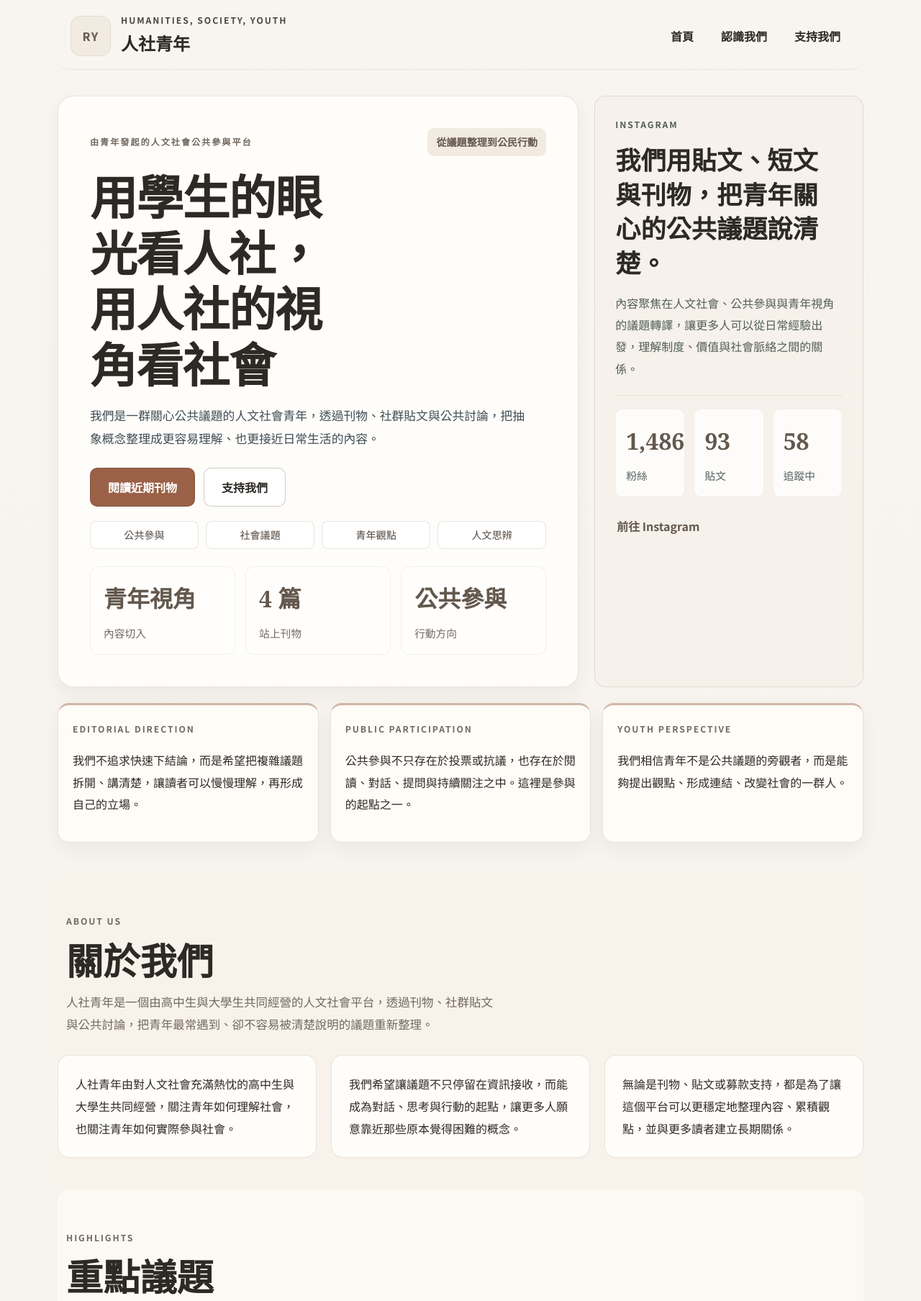
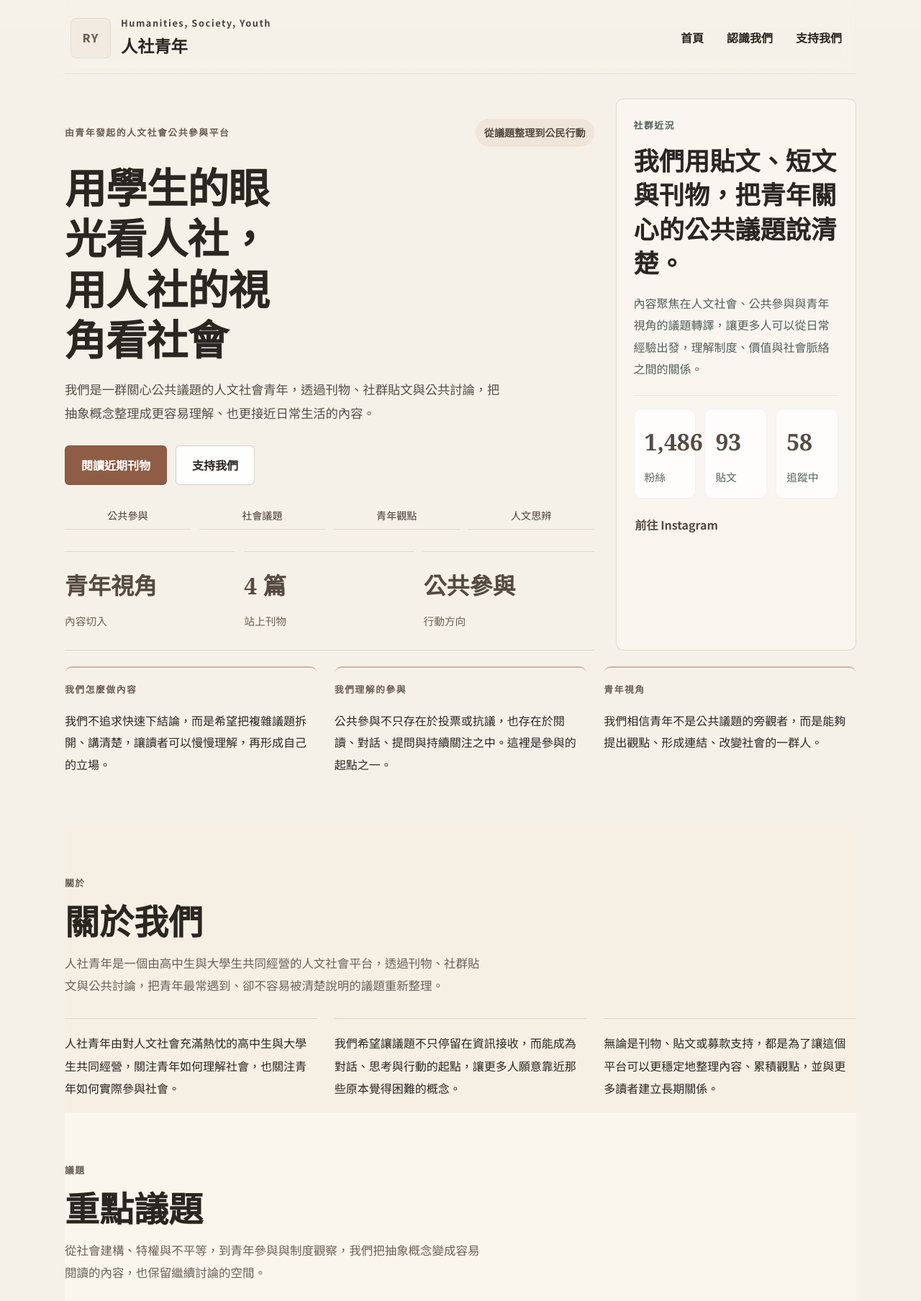
Before and after one commit to momojamesma/renshe-youth-site, a website: page public/index.html in a window 1280 px wide. Shown: the top 1808 px of the page at 72% size. Drawn offline with Linux system fonts and the light colour scheme; no server answers.

Commit message:
Tone down frontend styling for a more editorial feel

```diff
--- a/public/index.html
+++ b/public/index.html
@@ -88,7 +88,7 @@
         </div>
 
         <aside class="hero-panel">
-          <p class="panel-label">Instagram</p>
+          <p class="panel-label">社群近況</p>
           <h3>我們用貼文、短文與刊物，把青年關心的公共議題說清楚。</h3>
           <p>
             內容聚焦在人文社會、公共參與與青年視角的議題轉譯，讓更多人可以從日常經驗出發，理解制度、價值與社會脈絡之間的關係。
@@ -121,22 +121,22 @@
 
       <section class="manifesto-strip">
         <div class="manifesto-card">
-          <p class="panel-label">Editorial Direction</p>
+          <p class="panel-label">我們怎麼做內容</p>
           <p>我們不追求快速下結論，而是希望把複雜議題拆開、講清楚，讓讀者可以慢慢理解，再形成自己的立場。</p>
         </div>
         <div class="manifesto-card">
-          <p class="panel-label">Public Participation</p>
+          <p class="panel-label">我們理解的參與</p>
           <p>公共參與不只存在於投票或抗議，也存在於閱讀、對話、提問與持續關注之中。這裡是參與的起點之一。</p>
         </div>
         <div class="manifesto-card">
-          <p class="panel-label">Youth Perspective</p>
+          <p class="panel-label">青年視角</p>
           <p>我們相信青年不是公共議題的旁觀者，而是能夠提出觀點、形成連結、改變社會的一群人。</p>
         </div>
       </section>
 
       <section id="about" class="section about-section theme-block theme-about">
         <div class="section-heading">
-          <p class="eyebrow">About Us</p>
+          <p class="eyebrow">關於</p>
           <h2>關於我們</h2>
           <p class="section-intro">
             人社青年是一個由高中生與大學生共同經營的人文社會平台，透過刊物、社群貼文與公共討論，把青年最常遇到、卻不容易被清楚說明的議題重新整理。
@@ -147,7 +147,7 @@
 
       <section id="highlights" class="section theme-block theme-highlights">
         <div class="section-heading">
-          <p class="eyebrow">Highlights</p>
+          <p class="eyebrow">議題</p>
           <h2>重點議題</h2>
           <p class="section-intro">
             從社會建構、特權與不平等，到青年參與與制度觀察，我們把抽象概念變成容易閱讀的內容，也保留繼續討論的空間。
@@ -160,7 +160,7 @@
         <div class="split-section">
           <div class="section-copy">
             <div class="section-heading">
-              <p class="eyebrow">Support Us</p>
+              <p class="eyebrow">支持</p>
               <h2 id="donation-title">支持人社青年</h2>
             </div>
             <p id="donation-summary">
@@ -221,7 +221,7 @@
 
       <section id="publications" class="section theme-block theme-publications">
         <div class="section-heading">
-          <p class="eyebrow">Publications</p>
+          <p class="eyebrow">刊物</p>
           <h2>刊物專欄</h2>
           <p class="section-intro">
             這裡收錄網站整理過的完整文章。你可以先從摘要快速進入，再點進內文閱讀完整脈絡與論述。
--- a/public/styles.css
+++ b/public/styles.css
@@ -1,25 +1,25 @@
 :root {
-  --bg: #f7f4ef;
-  --bg-deep: #ebe4d8;
-  --surface: #fdfbf8;
-  --surface-strong: #fffdfa;
-  --card: #fbf8f3;
-  --line: rgba(59, 49, 39, 0.12);
-  --line-strong: rgba(59, 49, 39, 0.24);
-  --text: #2d2a26;
-  --muted: #72695f;
-  --accent: #9a6148;
-  --accent-deep: #7e4a35;
-  --forest: #64584d;
-  --ink: #51473f;
-  --gold: #b69362;
-  --shadow-soft: 0 10px 26px rgba(39, 31, 24, 0.05);
-  --shadow-card: 0 12px 28px rgba(39, 31, 24, 0.07);
-  --radius-xl: 22px;
-  --radius-lg: 16px;
-  --radius-md: 12px;
-  --radius-sm: 10px;
-  --content-max: 66ch;
+  --bg: #f6f1e8;
+  --bg-deep: #ece3d6;
+  --surface: #f9f4ec;
+  --surface-strong: #fcfaf6;
+  --card: #fbf7f0;
+  --line: rgba(70, 54, 42, 0.14);
+  --line-strong: rgba(70, 54, 42, 0.24);
+  --text: #2b2622;
+  --muted: #6b6158;
+  --accent: #8f5d45;
+  --accent-deep: #744632;
+  --forest: #554b43;
+  --ink: #433b35;
+  --gold: #b48e61;
+  --shadow-soft: 0 8px 20px rgba(49, 38, 30, 0.04);
+  --shadow-card: 0 10px 24px rgba(49, 38, 30, 0.05);
+  --radius-xl: 12px;
+  --radius-lg: 10px;
+  --radius-md: 8px;
+  --radius-sm: 6px;
+  --content-max: 64ch;
 }
 
 * {
@@ -34,8 +34,8 @@ body {
   margin: 0;
   font-family: "Noto Sans TC", "PingFang TC", sans-serif;
   color: var(--text);
-  line-height: 1.78;
-  background: linear-gradient(180deg, #f8f5f0 0%, #f4efe7 100%);
+  line-height: 1.82;
+  background: #f6f1e8;
 }
 
 body.menu-open {
@@ -47,7 +47,7 @@ body::before {
   position: fixed;
   inset: 0;
   pointer-events: none;
-  background: linear-gradient(180deg, rgba(255, 255, 255, 0.08), transparent 18%);
+  background: linear-gradient(180deg, rgba(255, 255, 255, 0.06), transparent 16%);
 }
 
 .hidden {
@@ -76,7 +76,7 @@ button {
 .hero,
 .manifesto-strip,
 .admin-shell {
-  width: min(1120px, calc(100% - 32px));
+  width: min(1100px, calc(100% - 40px));
   margin: 0 auto;
 }
 
@@ -85,14 +85,14 @@ button {
   align-items: center;
   justify-content: space-between;
   gap: 24px;
-  padding: 18px 0 14px;
+  padding: 20px 0 16px;
   position: sticky;
   top: 0;
   z-index: 30;
-  background: rgba(248, 245, 240, 0.96);
-  backdrop-filter: blur(10px);
+  background: rgba(246, 241, 232, 0.96);
+  backdrop-filter: blur(8px);
   box-shadow: none;
-  border-bottom: 1px solid rgba(59, 49, 39, 0.08);
+  border-bottom: 1px solid rgba(70, 54, 42, 0.1);
 }
 
 .theme-block {
@@ -106,13 +106,13 @@ button {
 .theme-donate,
 .theme-publications,
 .theme-about {
-  border-radius: var(--radius-lg);
+  border-radius: 0;
 }
 
 .theme-header,
 .theme-footer {
-  padding-left: 18px;
-  padding-right: 18px;
+  padding-left: 8px;
+  padding-right: 8px;
 }
 
 .theme-header {
@@ -126,27 +126,27 @@ button {
 }
 
 .theme-highlights {
-  --section-bg: rgba(255, 253, 249, 0.68);
+  --section-bg: rgba(252, 248, 241, 0.7);
   --section-text: var(--text);
 }
 
 .theme-donate {
-  --section-bg: rgba(250, 246, 240, 0.72);
+  --section-bg: rgba(247, 241, 232, 0.8);
   --section-text: var(--text);
 }
 
 .theme-publications {
-  --section-bg: rgba(255, 253, 249, 0.8);
+  --section-bg: rgba(251, 247, 239, 0.78);
   --section-text: var(--text);
 }
 
 .theme-about {
-  --section-bg: rgba(248, 243, 235, 0.72);
+  --section-bg: rgba(246, 239, 228, 0.72);
   --section-text: var(--text);
 }
 
 .theme-footer {
-  --section-bg: rgba(246, 241, 233, 0.92);
+  --section-bg: rgba(239, 231, 220, 0.92);
   --section-text: var(--text);
 }
 
@@ -155,12 +155,12 @@ button {
 .theme-donate,
 .theme-publications,
 .theme-about {
-  padding: 20px;
+  padding: 28px 0 0;
 }
 
 .theme-footer {
-  padding-top: 28px;
-  padding-bottom: 28px;
+  padding-top: 22px;
+  padding-bottom: 22px;
 }
 
 .theme-header,
@@ -202,7 +202,7 @@ button {
 }
 
 .brand-lockup h1 {
-  font-size: clamp(1.2rem, 2vw, 1.5rem);
+  font-size: clamp(1.1rem, 1.9vw, 1.45rem);
 }
 
 .brand-mark {
@@ -210,7 +210,7 @@ button {
   height: 56px;
   display: grid;
   place-items: center;
-  border-radius: 14px;
+  border-radius: 8px;
   background: #f2ebe1;
   box-shadow: none;
   border: 1px solid rgba(59, 49, 39, 0.08);
@@ -237,10 +237,10 @@ button {
 
 .eyebrow,
 .panel-label {
-  font-size: 0.76rem;
+  font-size: 0.8rem;
   font-weight: 700;
-  letter-spacing: 0.16em;
-  text-transform: uppercase;
+  letter-spacing: 0.12em;
+  text-transform: none;
   color: var(--muted);
 }
 
@@ -258,7 +258,7 @@ button {
 }
 
 .desktop-nav {
-  gap: 10px;
+  gap: 8px;
   padding: 0;
   border: 0;
   border-radius: 0;
@@ -269,8 +269,8 @@ button {
 .dropdown-toggle,
 .mobile-nav a {
   min-height: 44px;
-  padding: 10px 14px;
-  border-radius: 10px;
+  padding: 10px 12px;
+  border-radius: 6px;
   font-weight: 700;
   transition:
     background-color 0.2s ease,
@@ -327,7 +327,7 @@ button {
   min-width: 196px;
   padding: 8px;
   border: 1px solid var(--line);
-  border-radius: 10px;
+  border-radius: 8px;
   background: rgba(255, 253, 249, 0.98);
   box-shadow: var(--shadow-card);
   opacity: 0;
@@ -344,7 +344,7 @@ button {
 .dropdown-menu a {
   display: block;
   padding: 12px 14px;
-  border-radius: 12px;
+  border-radius: 6px;
   line-height: 1.35;
   white-space: nowrap;
 }
@@ -375,9 +375,9 @@ button {
 
 .hero {
   display: grid;
-  grid-template-columns: minmax(0, 1.55fr) minmax(280px, 0.8fr);
-  gap: 22px;
-  padding: 36px 0 6px;
+  grid-template-columns: minmax(0, 1.65fr) minmax(260px, 0.75fr);
+  gap: 30px;
+  padding: 34px 0 0;
 }
 
 .hero-copy,
@@ -389,16 +389,18 @@ button {
 .manifesto-card {
   border: 1px solid var(--line);
   background: var(--surface);
-  box-shadow: var(--shadow-soft);
+  box-shadow: none;
   backdrop-filter: none;
 }
 
 .hero-copy {
   position: relative;
   overflow: hidden;
-  padding: clamp(28px, 4vw, 44px);
-  border-radius: var(--radius-xl);
-  background: var(--surface-strong);
+  padding: clamp(18px, 3vw, 28px) 0 26px;
+  border-radius: 0;
+  background: transparent;
+  border: 0;
+  border-bottom: 1px solid rgba(70, 54, 42, 0.16);
 }
 
 .hero-copy::after {
@@ -416,8 +418,8 @@ button {
   align-items: center;
   min-height: 36px;
   padding: 7px 12px;
-  border-radius: 9px;
-  background: #f2ebe1;
+  border-radius: 999px;
+  background: #efe5d9;
   color: var(--forest);
   font-size: 0.88rem;
   font-weight: 700;
@@ -425,10 +427,10 @@ button {
 
 .hero-copy h2 {
   max-width: 10ch;
-  font-size: clamp(2.5rem, 5.2vw, 4.1rem);
-  line-height: 1.18;
-  margin: 18px 0 14px;
-  letter-spacing: -0.02em;
+  font-size: clamp(2.15rem, 4.8vw, 3.6rem);
+  line-height: 1.22;
+  margin: 22px 0 18px;
+  letter-spacing: -0.015em;
 }
 
 .hero-copy p,
@@ -457,8 +459,8 @@ button {
 
 #hero-mission {
   max-width: var(--content-max);
-  color: rgba(32, 48, 57, 0.86);
-  font-size: 1.05rem;
+  color: rgba(43, 38, 34, 0.8);
+  font-size: 1.08rem;
 }
 
 .theme-list,
@@ -473,8 +475,8 @@ button {
 .theme-list {
   display: grid;
   grid-template-columns: repeat(4, minmax(0, 1fr));
-  gap: 10px;
-  margin-top: 20px;
+  gap: 12px;
+  margin-top: 24px;
 }
 
 .theme-pill,
@@ -482,10 +484,11 @@ button {
   display: inline-flex;
   align-items: center;
   min-height: 34px;
-  padding: 6px 11px;
-  border-radius: 8px;
-  border: 1px solid rgba(59, 49, 39, 0.12);
-  background: rgba(255, 255, 255, 0.85);
+  padding: 6px 0;
+  border-radius: 0;
+  border: 0;
+  border-bottom: 1px solid rgba(70, 54, 42, 0.12);
+  background: transparent;
   color: var(--ink);
   font-size: 0.88rem;
 }
@@ -498,7 +501,7 @@ button {
 
 .hero-actions {
   gap: 12px;
-  margin-top: 24px;
+  margin-top: 28px;
   flex-wrap: wrap;
 }
 
@@ -507,8 +510,8 @@ button {
   align-items: center;
   justify-content: center;
   min-height: 48px;
-  padding: 12px 24px;
-  border-radius: 10px;
+  padding: 12px 22px;
+  border-radius: 6px;
   border: 1px solid var(--line-strong);
   font-weight: 700;
   cursor: pointer;
@@ -534,15 +537,16 @@ button {
 .hero-stats {
   display: grid;
   grid-template-columns: repeat(3, minmax(0, 1fr));
-  gap: 14px;
-  margin-top: 24px;
+  gap: 12px;
+  margin-top: 30px;
 }
 
 .hero-stats article {
-  padding: 16px 18px;
-  border-radius: var(--radius-md);
-  border: 1px solid rgba(47, 72, 85, 0.08);
-  background: rgba(255, 255, 255, 0.66);
+  padding: 18px 0 0;
+  border-radius: 0;
+  border: 0;
+  border-top: 1px solid rgba(70, 54, 42, 0.12);
+  background: transparent;
 }
 
 .hero-stats strong,
@@ -572,11 +576,11 @@ button {
 
 .hero-panel,
 .donation-card {
-  padding: 28px;
+  padding: 24px;
 }
 
 .hero-panel {
-  background: #f6f1ea;
+  background: rgba(250, 246, 239, 0.92);
   color: var(--text);
   box-shadow: none;
 }
@@ -616,8 +620,8 @@ button {
 .inline-link {
   display: inline-flex;
   align-items: center;
-  min-height: 44px;
-  margin-top: 18px;
+  min-height: 40px;
+  margin-top: 16px;
   padding: 0 2px;
   color: var(--forest);
   font-weight: 700;
@@ -626,31 +630,32 @@ button {
 .manifesto-strip {
   display: grid;
   grid-template-columns: repeat(3, minmax(0, 1fr));
-  gap: 16px;
-  margin: 16px auto 42px;
+  gap: 24px;
+  margin: 22px auto 54px;
 }
 
 .manifesto-card {
-  padding: 22px 20px;
-  background: rgba(255, 253, 249, 0.9);
-  border-top: 3px solid rgba(154, 97, 72, 0.45);
+  padding: 18px 0 0;
+  background: transparent;
+  border: 0;
+  border-top: 2px solid rgba(143, 93, 69, 0.42);
 }
 
 .section {
-  padding: 56px 0 44px;
+  padding: 68px 0 18px;
 }
 
 .section-heading {
   display: grid;
   gap: 12px;
-  margin-bottom: 26px;
-  max-width: 46rem;
-  padding-inline: clamp(4px, 1vw, 12px);
+  margin-bottom: 30px;
+  max-width: 44rem;
+  padding-inline: 0;
 }
 
 .section-heading h2 {
-  font-size: clamp(2rem, 4vw, 3.2rem);
-  line-height: 1.18;
+  font-size: clamp(1.95rem, 4vw, 3rem);
+  line-height: 1.24;
 }
 
 .section-intro {
@@ -675,20 +680,23 @@ button {
 
 .card-grid article,
 .publication-item {
-  padding: 24px;
+  padding: 24px 0 18px;
 }
 
 .card-grid article {
   position: relative;
+  border: 0;
+  border-top: 1px solid rgba(70, 54, 42, 0.14);
+  background: transparent;
 }
 
 .card-grid article::before {
   content: "";
   display: block;
-  width: 36px;
+  width: 24px;
   height: 2px;
-  margin-bottom: 18px;
-  border-radius: 2px;
+  margin-bottom: 16px;
+  border-radius: 0;
   background: var(--accent);
 }
 
@@ -701,8 +709,8 @@ button {
 
 .split-section {
   display: grid;
-  grid-template-columns: minmax(0, 1.05fr) minmax(300px, 0.95fr);
-  gap: 28px;
+  grid-template-columns: minmax(0, 1.08fr) minmax(300px, 0.92fr);
+  gap: 36px;
   align-items: stretch;
 }
 
@@ -711,7 +719,7 @@ button {
   align-content: start;
   gap: 16px;
   max-width: 42rem;
-  padding-inline: clamp(4px, 1vw, 12px);
+  padding-inline: 0;
 }
 
 .bullet-list {
@@ -723,10 +731,10 @@ button {
 
 .bank-transfer-card {
   margin-top: 10px;
-  padding: 20px 22px;
+  padding: 18px 20px;
   border: 1px solid var(--line);
   border-radius: var(--radius-lg);
-  background: rgba(255, 253, 249, 0.9);
+  background: rgba(252, 248, 242, 0.92);
   box-shadow: none;
 }
 
@@ -767,7 +775,7 @@ button {
 
 .donation-card {
   align-self: start;
-  background: #f8f3ec;
+  background: rgba(249, 243, 234, 0.95);
 }
 
 .donation-card .caption,
@@ -828,7 +836,7 @@ button {
 .donation-preset {
   min-height: 44px;
   padding: 10px 12px;
-  border-radius: 14px;
+  border-radius: 6px;
   border: 1px solid rgba(47, 58, 64, 0.12);
   background: rgba(255, 255, 255, 0.72);
   font-weight: 700;
@@ -855,7 +863,7 @@ button {
 .payment-amount-field input {
   min-height: 48px;
   padding: 12px 14px;
-  border-radius: 14px;
+  border-radius: 6px;
   border: 1px solid rgba(47, 58, 64, 0.12);
   background: rgba(255, 255, 255, 0.78);
 }
@@ -866,14 +874,17 @@ button {
 
 .publication-list {
   grid-template-columns: repeat(2, minmax(0, 1fr));
+  column-gap: 28px;
 }
 
 .publication-item {
   display: flex;
   flex-direction: column;
   height: 100%;
-  background: rgba(255, 254, 251, 0.95);
+  background: transparent;
   box-shadow: none;
+  border: 0;
+  border-top: 1px solid rgba(70, 54, 42, 0.14);
 }
 
 .publication-item p {
@@ -895,35 +906,35 @@ button {
 
 .publication-link {
   margin-top: auto;
-  padding-top: 18px;
+  padding-top: 14px;
   color: var(--forest);
   font-weight: 800;
   align-self: flex-start;
 }
 
 .publication-item .inline-link {
-  min-height: 40px;
-  padding: 10px 14px;
-  border-radius: 9px;
-  background: rgba(244, 237, 228, 0.92);
+  min-height: 38px;
+  padding: 0;
+  border-radius: 0;
+  background: transparent;
   color: var(--forest);
 }
 
 .publication-item .inline-link:hover {
-  background: rgba(241, 231, 218, 0.98);
-  color: #6b5d50;
+  background: transparent;
+  color: var(--accent-deep);
 }
 
 .publication-page {
   width: min(860px, calc(100% - 32px));
   margin: 0 auto 48px;
-  padding-top: 20px;
+  padding-top: 28px;
 }
 
 .publication-detail {
-  padding: 34px;
+  padding: 34px 34px 30px;
   border: 1px solid var(--line);
-  border-radius: var(--radius-xl);
+  border-radius: 8px;
   background: rgba(255, 254, 251, 0.98);
   box-shadow: none;
   overflow-wrap: anywhere;
@@ -972,14 +983,16 @@ button {
 
 .about-copy {
   grid-template-columns: repeat(3, minmax(0, 1fr));
+  gap: 24px;
 }
 
 .about-copy p {
   margin: 0;
-  padding: 24px;
-  border: 1px solid var(--line);
-  border-radius: var(--radius-lg);
-  background: rgba(255, 254, 251, 0.88);
+  padding: 18px 0 0;
+  border: 0;
+  border-top: 1px solid rgba(70, 54, 42, 0.14);
+  border-radius: 0;
+  background: transparent;
   box-shadow: none;
   line-height: 1.95;
   text-wrap: pretty;
@@ -988,15 +1001,16 @@ button {
 .site-footer {
   margin-top: 28px;
   margin-bottom: 40px;
-  padding: 38px;
+  padding: 28px 0 8px;
   display: grid;
   grid-template-columns: minmax(0, 1.4fr) auto;
   gap: 24px;
   align-items: start;
-  background: #efe7dc;
+  background: transparent;
   color: var(--text);
   box-shadow: none;
-  border: 1px solid rgba(59, 49, 39, 0.08);
+  border: 0;
+  border-top: 1px solid rgba(70, 54, 42, 0.14);
 }
 
 main section[id],
@@ -1006,7 +1020,7 @@ footer[id] {
 
 .footer-copy {
   max-width: 40rem;
-  padding-inline: clamp(4px, 1vw, 12px);
+  padding-inline: 0;
 }
 
 .footer-meta {
```
Also changed, not shown: public/publication.html (+1 -1 lines).
